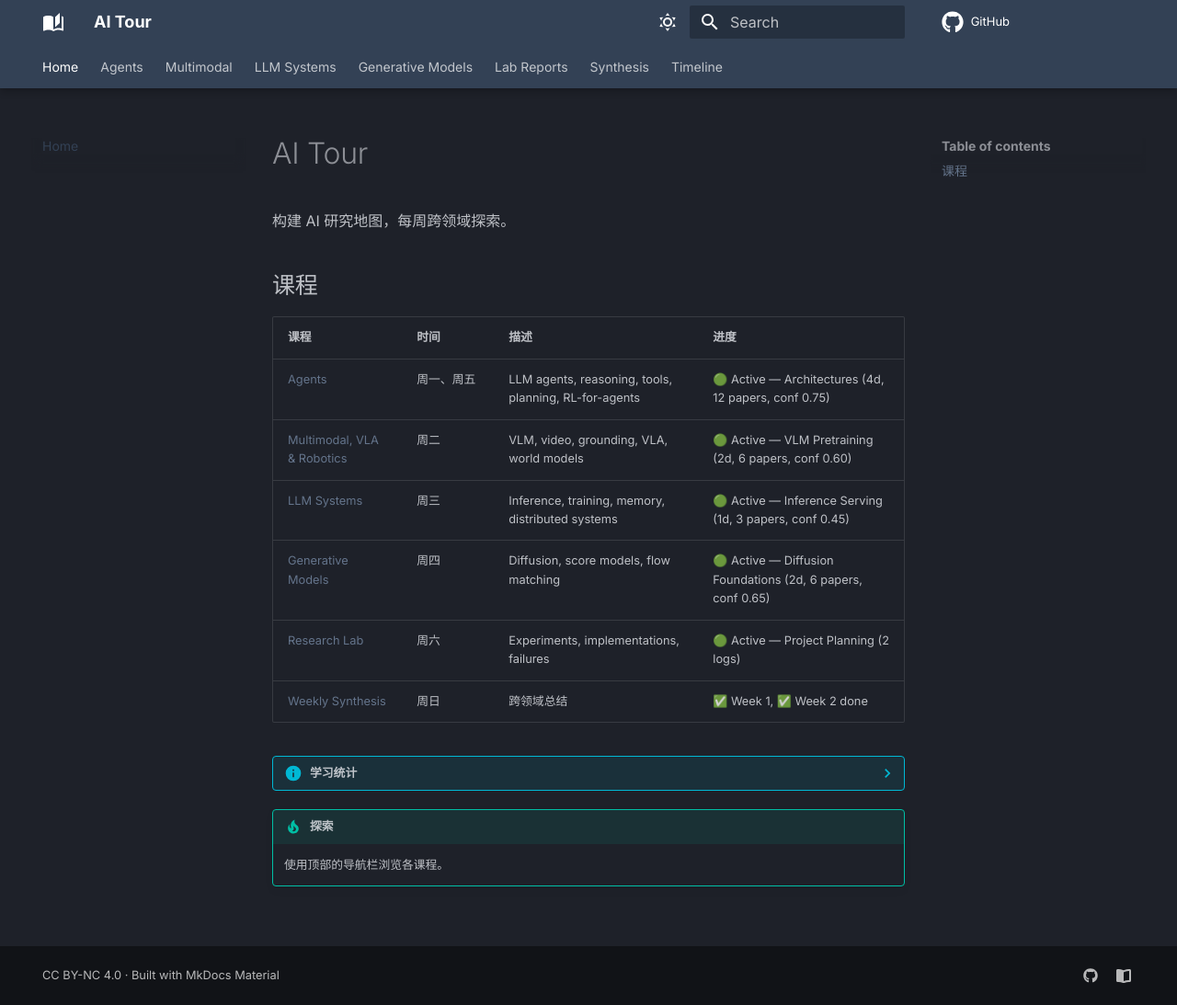
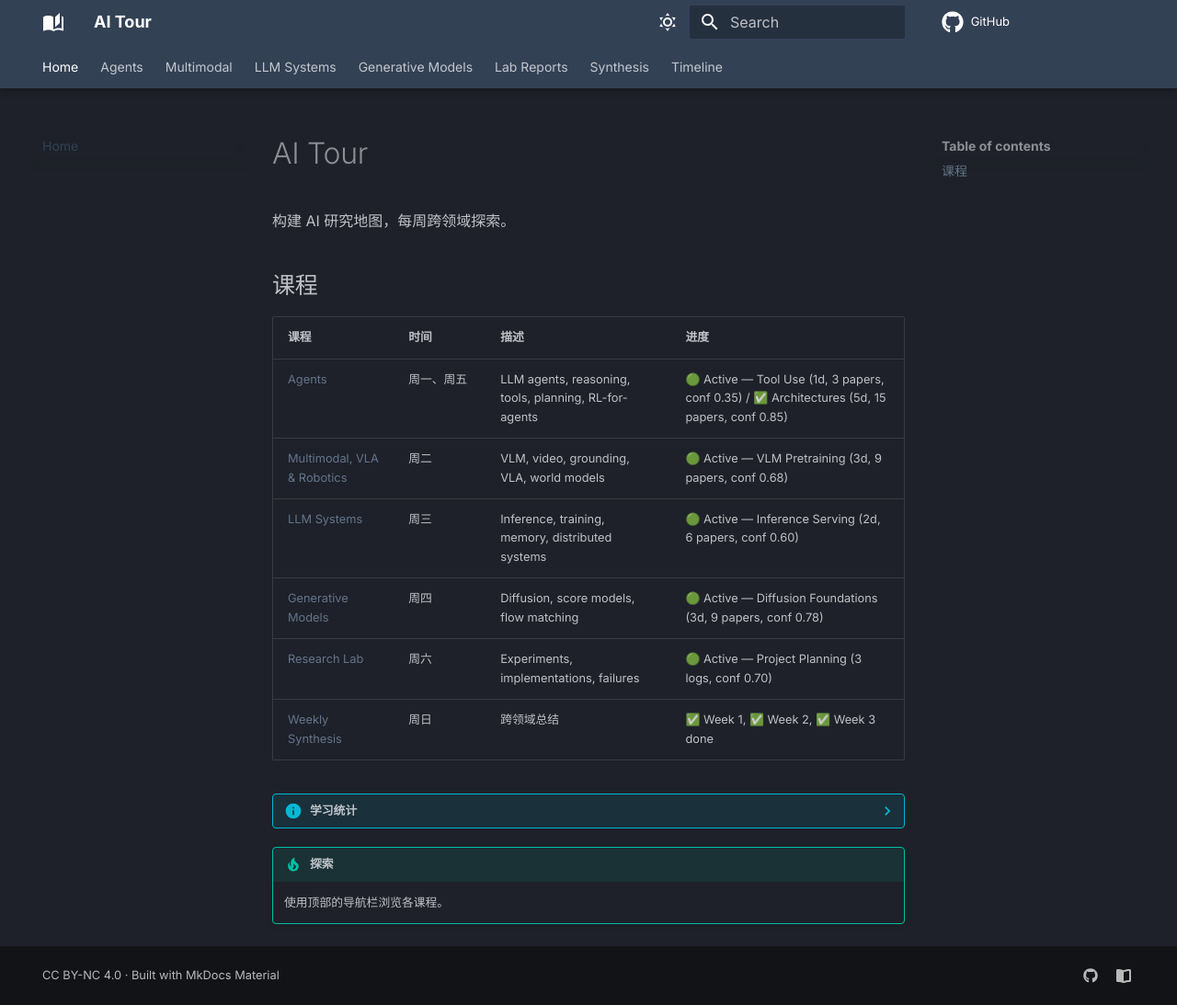
Before and after one commit to caiyuanrui/ai-tour, an MkDocs documentation site: the page built from docs/index.md, in a window 1280 px wide and 1093 px high. Shown: the whole window at 92% size. Built offline with MkDocs 1.6.1 and Material for MkDocs 9.7.7, drawn with Linux system fonts in a browser that asks for light colours; comment, search, counter and statistics services are not loaded.

Commit message:
ai-tour: synthesis / weekly-synthesis — Week 3 synthesis (Architecture capstone, disaggregation, EDM, SigLIP, Tool Use, Priority #3 validated)

```diff
--- a/docs/index.md
+++ b/docs/index.md
@@ -6,16 +6,16 @@
 
 | 课程 | 时间 | 描述 | 进度 |
 |------|------|------|------|
-| [Agents](agents/index.md) | 周一、周五 | LLM agents, reasoning, tools, planning, RL-for-agents | 🟢 Active — Architectures (4d, 12 papers, conf 0.75) |
-| [Multimodal, VLA & Robotics](multimodal/index.md) | 周二 | VLM, video, grounding, VLA, world models | 🟢 Active — VLM Pretraining (2d, 6 papers, conf 0.60) |
-| [LLM Systems](llm-systems/index.md) | 周三 | Inference, training, memory, distributed systems | 🟢 Active — Inference Serving (1d, 3 papers, conf 0.45) |
-| [Generative Models](generative-models/index.md) | 周四 | Diffusion, score models, flow matching | 🟢 Active — Diffusion Foundations (2d, 6 papers, conf 0.65) |
-| [Research Lab](lab-reports/index.md) | 周六 | Experiments, implementations, failures | 🟢 Active — Project Planning (2 logs) |
-| [Weekly Synthesis](synthesis/index.md) | 周日 | 跨领域总结 | ✅ Week 1, ✅ Week 2 done |
+| [Agents](agents/index.md) | 周一、周五 | LLM agents, reasoning, tools, planning, RL-for-agents | 🟢 Active — Tool Use (1d, 3 papers, conf 0.35) / ✅ Architectures (5d, 15 papers, conf 0.85) |
+| [Multimodal, VLA & Robotics](multimodal/index.md) | 周二 | VLM, video, grounding, VLA, world models | 🟢 Active — VLM Pretraining (3d, 9 papers, conf 0.68) |
+| [LLM Systems](llm-systems/index.md) | 周三 | Inference, training, memory, distributed systems | 🟢 Active — Inference Serving (2d, 6 papers, conf 0.60) |
+| [Generative Models](generative-models/index.md) | 周四 | Diffusion, score models, flow matching | 🟢 Active — Diffusion Foundations (3d, 9 papers, conf 0.78) |
+| [Research Lab](lab-reports/index.md) | 周六 | Experiments, implementations, failures | 🟢 Active — Project Planning (3 logs, conf 0.70) |
+| [Weekly Synthesis](synthesis/index.md) | 周日 | 跨领域总结 | ✅ Week 1, ✅ Week 2, ✅ Week 3 done |
 
 ??? info "学习统计"
     - 课程数: 5 + 1 synthesis
-    - 论文阅读: 39 篇（13 主 + 26 相关）
+    - 论文阅读: 57 篇（19 主 + 38 相关）
     - 开始日期: 2026-06-01
 
 !!! tip "探索"
--- a/mkdocs.yml
+++ b/mkdocs.yml
@@ -118,6 +118,7 @@ nav:
     - Weekly:
       - "Week 1": synthesis/weekly/2026-06-07-weekly-synthesis.md
       - "Week 2": synthesis/weekly/2026-06-14-weekly-synthesis.md
+      - "Week 3": synthesis/weekly/2026-06-21-weekly-synthesis.md
   - Timeline: timeline.md
 
 extra:
```
Also changed, not shown: docs/synthesis/index.md (+1 -0 lines), docs/synthesis/weekly/2026-06-21-weekly-synthesis.md (added, +73 -0 lines).
